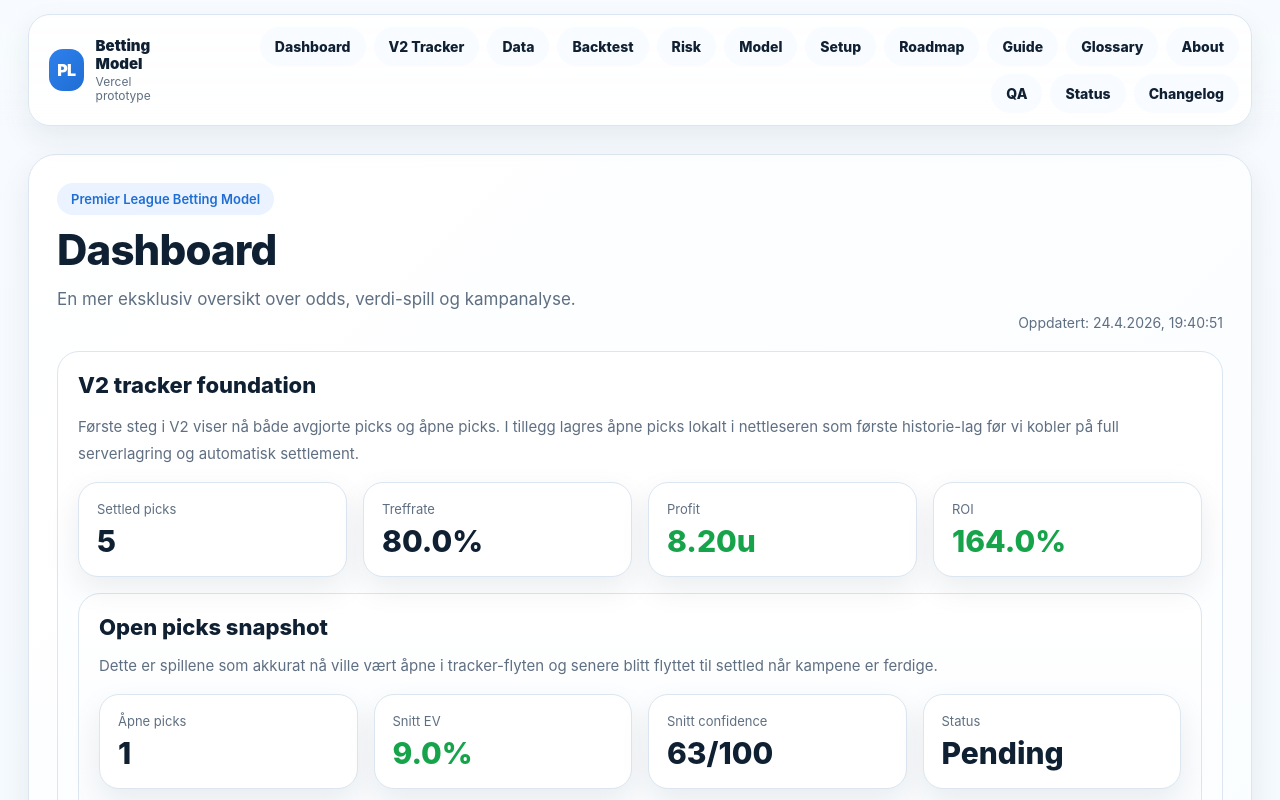
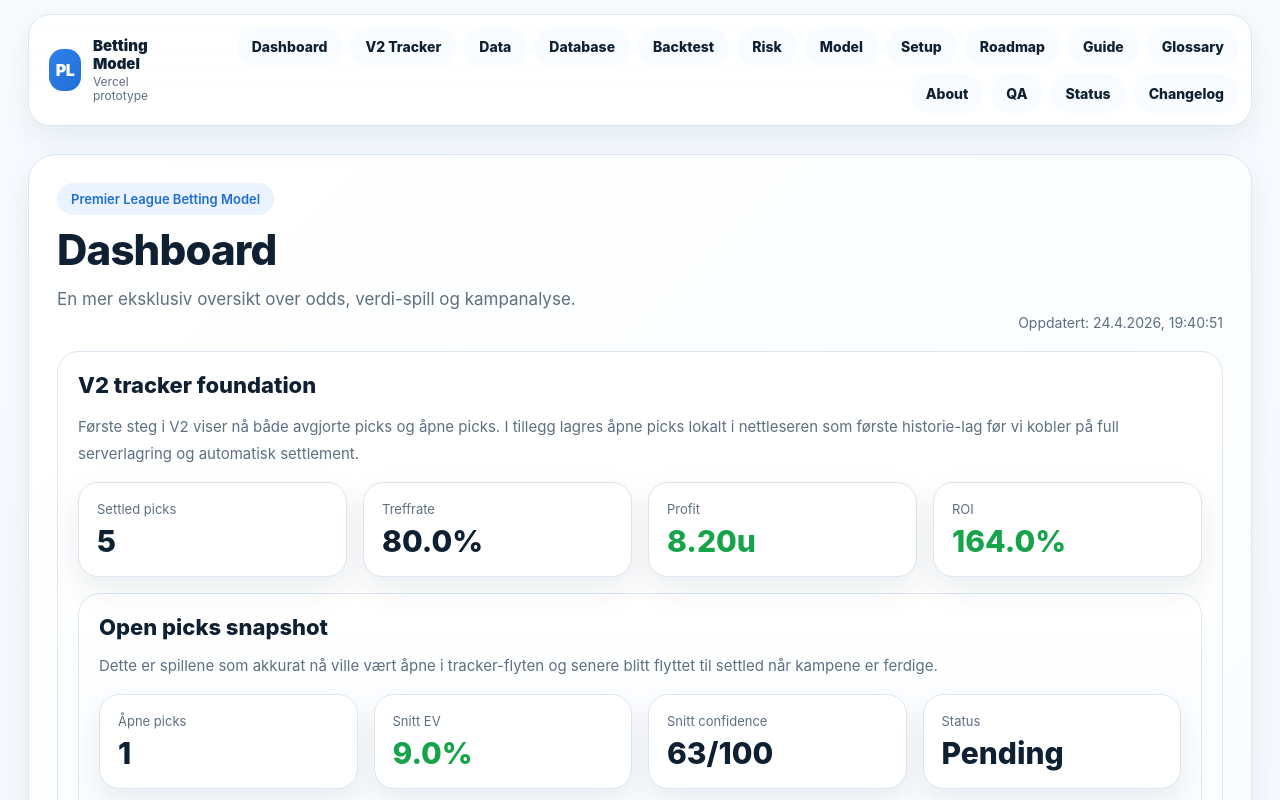
Before and after one commit to hakonnilsen157-commits/PL-betting-model, a Next.js app in the folder pl-vercel-v1/: page / in a window 1280 px wide. Shown: the top 800 px of the page. Built offline with nearby package versions, Linux system fonts and the light colour scheme.

Commit message:
Add database page to navigation

```diff
--- a/pl-vercel-v1/app/layout.tsx
+++ b/pl-vercel-v1/app/layout.tsx
@@ -25,6 +25,7 @@ export default function RootLayout({ children }: { children: React.ReactNode })
               <Link href="/" className="app-nav-link">Dashboard</Link>
               <Link href="/v2-tracker" className="app-nav-link">V2 Tracker</Link>
               <Link href="/data" className="app-nav-link">Data</Link>
+              <Link href="/database" className="app-nav-link">Database</Link>
               <Link href="/backtest" className="app-nav-link">Backtest</Link>
               <Link href="/risk" className="app-nav-link">Risk</Link>
               <Link href="/model" className="app-nav-link">Model</Link>
```
